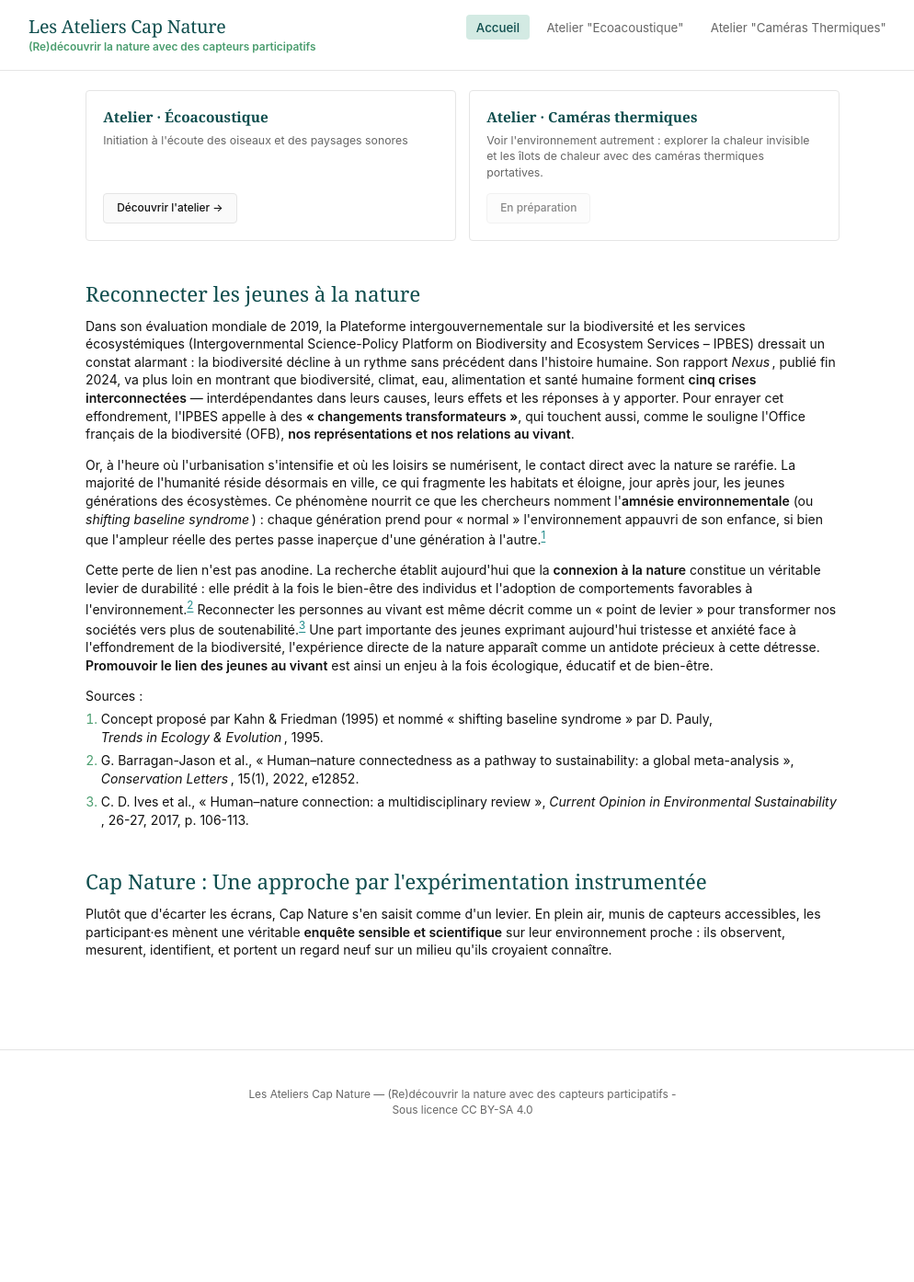
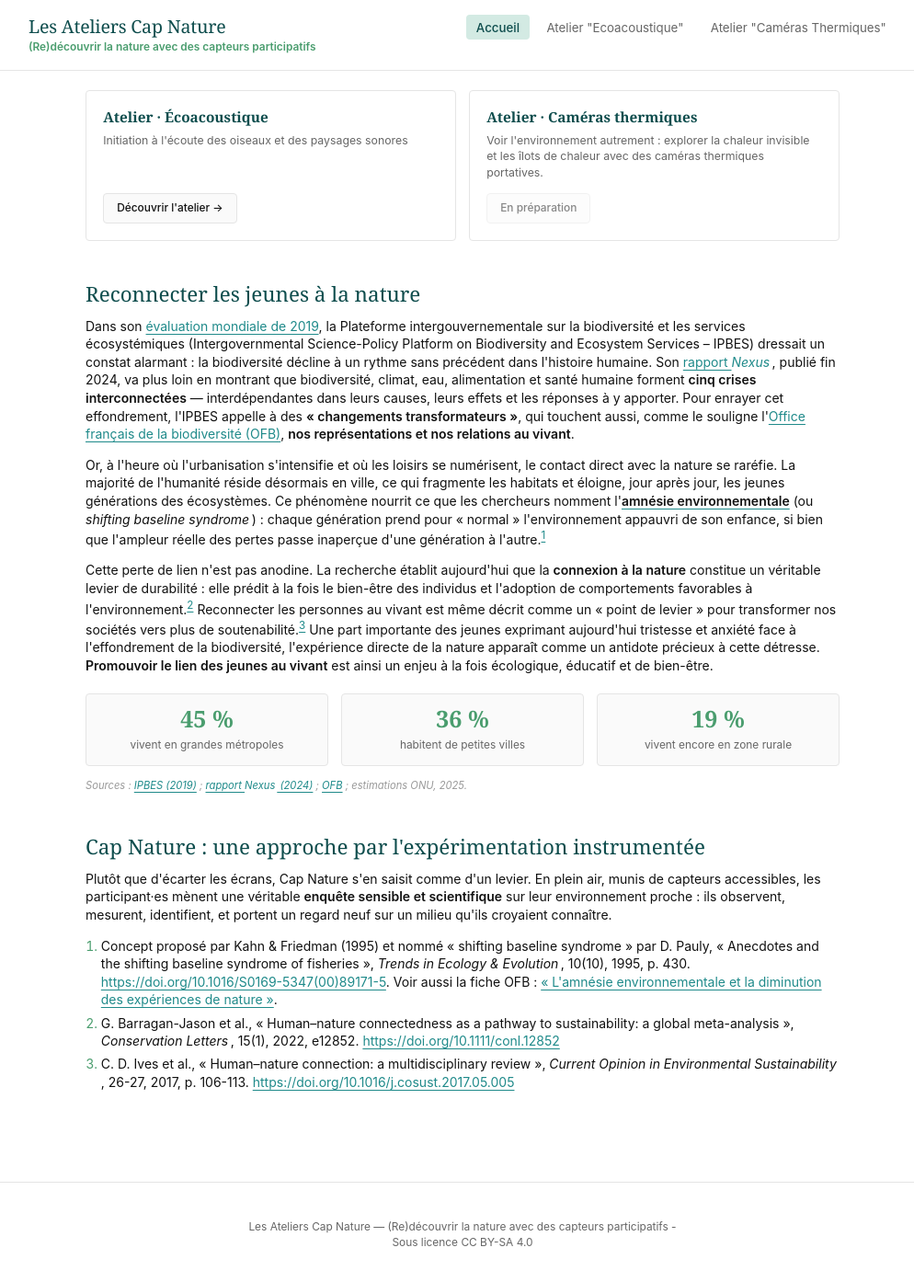
Before and after one commit to marieleapouliquen/wiki-cap-nature, a Jekyll site: the page built from index.md, in a window 1280 px wide and 1400 px high, scrolled down 227 px. Shown: the top 1394 px of the window at 92% size, without its empty margins (137-1131 px from the left). Built offline with Jekyll 4.4.1, drawn with Linux system fonts in a browser that asks for light colours; before the commit the page ends 1483 px from its top, so only the background shows below that.

Commit message:
Update index.md

```diff
--- a/index.md
+++ b/index.md
@@ -37,27 +37,29 @@ stat_urbain:
         </div>
       </section>
 
-<section class="content">
+      <section class="content">
         <h2>Reconnecter les jeunes à la nature</h2>
-        <p>Dans son évaluation mondiale de 2019, la Plateforme intergouvernementale sur la biodiversité et les services écosystémiques (Intergovernmental Science-Policy Platform on Biodiversity and Ecosystem Services – IPBES) dressait un constat alarmant : la biodiversité décline à un rythme sans précédent dans l'histoire humaine. Son rapport <em>Nexus</em>, publié fin 2024, va plus loin en montrant que biodiversité, climat, eau, alimentation et santé humaine forment <strong>cinq crises interconnectées</strong> — interdépendantes dans leurs causes, leurs effets et les réponses à y apporter. Pour enrayer cet effondrement, l'IPBES appelle à des <strong>« changements transformateurs »</strong>, qui touchent aussi, comme le souligne l'Office français de la biodiversité (OFB), <strong>nos représentations et nos relations au vivant</strong>.</p>
-        <p>Or, à l'heure où l'urbanisation s'intensifie et où les loisirs se numérisent, le contact direct avec la nature se raréfie. La majorité de l'humanité réside désormais en ville, ce qui fragmente les habitats et éloigne, jour après jour, les jeunes générations des écosystèmes. Ce phénomène nourrit ce que les chercheurs nomment l'<strong>amnésie environnementale</strong> (ou <em>shifting baseline syndrome</em>) : chaque génération prend pour « normal » l'environnement appauvri de son enfance, si bien que l'ampleur réelle des pertes passe inaperçue d'une génération à l'autre.<sup><a href="#ref1">1</a></sup></p>
+        <p>Dans son <a href="https://ofb.gouv.fr/doc/reference-urgence-pour-la-nature-et-humain-resume-a-intention-des-decideurs-du-rapport-sur" target="_blank" rel="noopener">évaluation mondiale de 2019</a>, la Plateforme intergouvernementale sur la biodiversité et les services écosystémiques (Intergovernmental Science-Policy Platform on Biodiversity and Ecosystem Services – IPBES) dressait un constat alarmant : la biodiversité décline à un rythme sans précédent dans l'histoire humaine. Son <a href="https://www.ipbes.net/nexus-assessment" target="_blank" rel="noopener">rapport <em>Nexus</em></a>, publié fin 2024, va plus loin en montrant que biodiversité, climat, eau, alimentation et santé humaine forment <strong>cinq crises interconnectées</strong> — interdépendantes dans leurs causes, leurs effets et les réponses à y apporter. Pour enrayer cet effondrement, l'IPBES appelle à des <strong>« changements transformateurs »</strong>, qui touchent aussi, comme le souligne l'<a href="https://ofb.gouv.fr/transformer-la-relation-au-vivant-un-enjeu-de-societe-autant-que-de-biodiversite" target="_blank" rel="noopener">Office français de la biodiversité (OFB)</a>, <strong>nos représentations et nos relations au vivant</strong>.</p>
+        <p>Or, à l'heure où l'urbanisation s'intensifie et où les loisirs se numérisent, le contact direct avec la nature se raréfie. La majorité de l'humanité réside désormais en ville, ce qui fragmente les habitats et éloigne, jour après jour, les jeunes générations des écosystèmes. Ce phénomène nourrit ce que les chercheurs nomment l'<a href="https://ofb.gouv.fr/amnesie-environnementale-et-la-diminution-des-experiences-de-nature" target="_blank" rel="noopener"><strong>amnésie environnementale</strong></a> (ou <em>shifting baseline syndrome</em>) : chaque génération prend pour « normal » l'environnement appauvri de son enfance, si bien que l'ampleur réelle des pertes passe inaperçue d'une génération à l'autre.<sup><a href="#ref1">1</a></sup></p>
         <p>Cette perte de lien n'est pas anodine. La recherche établit aujourd'hui que la <strong>connexion à la nature</strong> constitue un véritable levier de durabilité : elle prédit à la fois le bien-être des individus et l'adoption de comportements favorables à l'environnement.<sup><a href="#ref2">2</a></sup> Reconnecter les personnes au vivant est même décrit comme un « point de levier » pour transformer nos sociétés vers plus de soutenabilité.<sup><a href="#ref3">3</a></sup> Une part importante des jeunes exprimant aujourd'hui tristesse et anxiété face à l'effondrement de la biodiversité, l'expérience directe de la nature apparaît comme un antidote précieux à cette détresse. <strong>Promouvoir le lien des jeunes au vivant</strong> est ainsi un enjeu à la fois écologique, éducatif et de bien-être.</p>
+        <div class="stat-row">
+          {%- for s in page.stat_urbain -%}
+          <div class="stat-item">
+            <span class="stat-num">{{ s.num }}</span>
+            <span class="stat-label">{{ s.label }}</span>
+          </div>
+          {%- endfor -%}
+        </div>
+        <p class="source-note">Sources : <a href="https://ofb.gouv.fr/doc/reference-urgence-pour-la-nature-et-humain-resume-a-intention-des-decideurs-du-rapport-sur" target="_blank" rel="noopener">IPBES (2019)</a> ; <a href="https://www.ipbes.net/nexus-assessment" target="_blank" rel="noopener">rapport <em>Nexus</em> (2024)</a> ; <a href="https://ofb.gouv.fr/transformer-la-relation-au-vivant-un-enjeu-de-societe-autant-que-de-biodiversite" target="_blank" rel="noopener">OFB</a> ; estimations ONU, 2025.</p>
 
-Sources :
+        <h2>Cap Nature : une approche par l'expérimentation instrumentée</h2>
+        <p>Plutôt que d'écarter les écrans, Cap Nature s'en saisit comme d'un levier. En plein air, munis de capteurs accessibles, les participant·es mènent une véritable <strong>enquête sensible et scientifique</strong> sur leur environnement proche : ils observent, mesurent, identifient, et portent un regard neuf sur un milieu qu'ils croyaient connaître.</p>
 
         <ol class="references">
-          <li id="ref1">Concept proposé par Kahn &amp; Friedman (1995) et nommé « shifting baseline syndrome » par D. Pauly, <em>Trends in Ecology &amp; Evolution</em>, 1995.</li>
-          <li id="ref2">G. Barragan-Jason et al., « Human–nature connectedness as a pathway to sustainability: a global meta-analysis », <em>Conservation Letters</em>, 15(1), 2022, e12852.</li>
-          <li id="ref3">C. D. Ives et al., « Human–nature connection: a multidisciplinary review », <em>Current Opinion in Environmental Sustainability</em>, 26-27, 2017, p. 106-113.</li>
+          <li id="ref1">Concept proposé par Kahn &amp; Friedman (1995) et nommé « shifting baseline syndrome » par D. Pauly, « Anecdotes and the shifting baseline syndrome of fisheries », <em>Trends in Ecology &amp; Evolution</em>, 10(10), 1995, p. 430. <a href="https://doi.org/10.1016/S0169-5347(00)89171-5" target="_blank" rel="noopener">https://doi.org/10.1016/S0169-5347(00)89171-5</a>. Voir aussi la fiche OFB : <a href="https://ofb.gouv.fr/amnesie-environnementale-et-la-diminution-des-experiences-de-nature" target="_blank" rel="noopener">« L'amnésie environnementale et la diminution des expériences de nature »</a>.</li>
+          <li id="ref2">G. Barragan-Jason et al., « Human–nature connectedness as a pathway to sustainability: a global meta-analysis », <em>Conservation Letters</em>, 15(1), 2022, e12852. <a href="https://doi.org/10.1111/conl.12852" target="_blank" rel="noopener">https://doi.org/10.1111/conl.12852</a></li>
+          <li id="ref3">C. D. Ives et al., « Human–nature connection: a multidisciplinary review », <em>Current Opinion in Environmental Sustainability</em>, 26-27, 2017, p. 106-113. <a href="https://doi.org/10.1016/j.cosust.2017.05.005" target="_blank" rel="noopener">https://doi.org/10.1016/j.cosust.2017.05.005</a></li>
         </ol>
-
-
-
-
-
-      <h2>Cap Nature : Une approche par l'expérimentation instrumentée</h2>
-        <p>Plutôt que d'écarter les écrans, Cap Nature s'en saisit comme d'un levier. En plein air, munis de capteurs accessibles, les participant·es mènent une véritable <strong>enquête sensible et scientifique</strong> sur leur environnement proche : ils observent, mesurent, identifient, et portent un regard neuf sur un milieu qu'ils croyaient connaître.</p>
-
       </section>
 
     </div>
```
